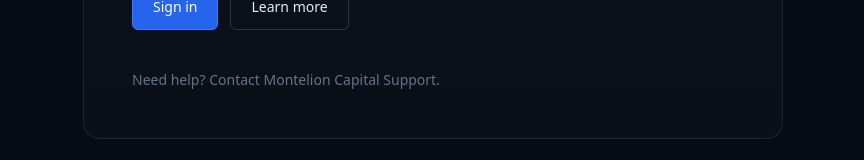
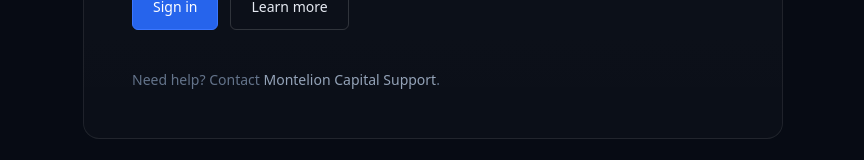
Before and after one commit to montelioncapital/montelion-app-v1, a Next.js app: page / in a window 1280 px wide. Shown: the part 467-627 px from the top of the page, without its empty margins (207-1071 px from the left). Built offline with nearby package versions, Linux system fonts and the light colour scheme.

Commit message:
Update page.jsx

```diff
--- a/app/page.jsx
+++ b/app/page.jsx
@@ -23,16 +23,16 @@ export default function Page() {
         </p>
 
         <div className="mt-8 flex gap-3">
-          <a href="/login" className="mc-btn mc-btn-primary">Sign in</a>
+          <a href="/login" className="mc-btn mc-btn-primary">
+            Sign in
+          </a>
           <button className="mc-btn mc-btn-ghost">Learn more</button>
         </div>
 
+        {/* Aucun effet de survol sur le lien */}
         <p className="mt-10 text-sm text-slate-500">
           Need help? Contact{" "}
-          <a
-            href="#"
-            className="underline decoration-white/20 hover:text-slate-300"
-          >
+          <a href="#" className="text-slate-400">
             Montelion Capital Support
           </a>.
         </p>
```
